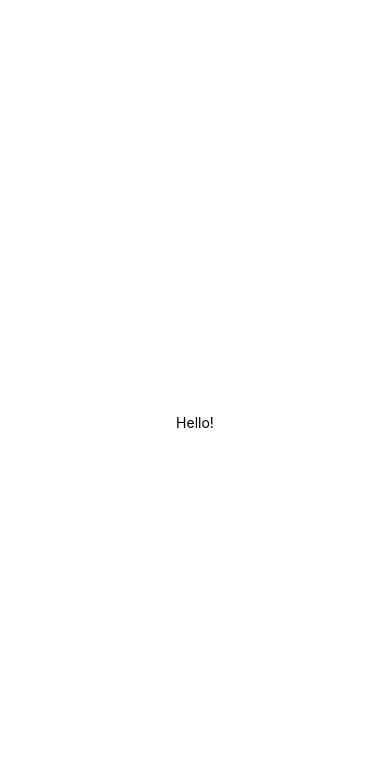
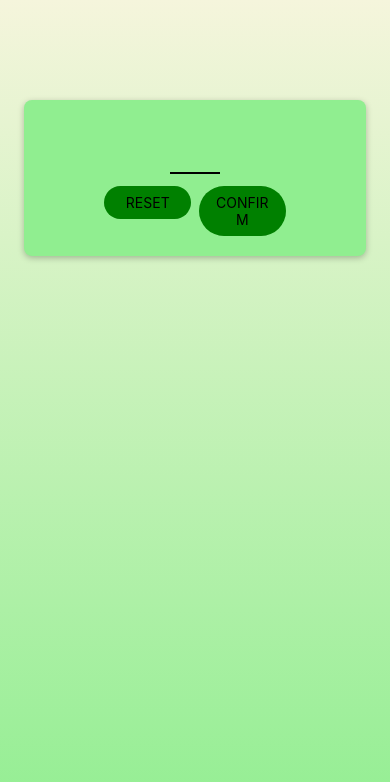
Before and after one commit to kikopocampo/GuessMyNumber-rn, a React Native app: screen / in a window 390 px wide. Shown: the top 782 px of the page. Built offline with nearby package versions, Linux system fonts and the light colour scheme.

Commit message:
style: fix button and background style

```diff
--- a/App.js
+++ b/App.js
@@ -1,20 +1,17 @@
-import { StatusBar } from "expo-status-bar";
-import { StyleSheet, Text, View } from "react-native";
+import { StyleSheet } from "react-native";
+import StartGameScreen from "./screens/StartGame";
+import { LinearGradient } from "expo-linear-gradient";
 
 export default function App() {
   return (
-    <View style={styles.container}>
-      <Text>Hello!</Text>
-      <StatusBar style="auto" />
-    </View>
+    <LinearGradient colors={["beige", "lightgreen"]} style={styles.rootScreen}>
+      <StartGameScreen />
+    </LinearGradient>
   );
 }
 
 const styles = StyleSheet.create({
-  container: {
+  rootScreen: {
     flex: 1,
-    backgroundColor: "#fff",
-    alignItems: "center",
-    justifyContent: "center",
   },
 });
--- /dev/null
+++ b/components/PrimaryButton.js
@@ -0,0 +1,40 @@
+import { View, Text, Pressable, StyleSheet } from "react-native";
+
+function PrimaryButton({ children }) {
+  return (
+    <View style={style.buttonOuterContainer}>
+      <Pressable
+        style={({ pressed }) =>
+          pressed
+            ? [style.pressed, style.buttonInnerContainer]
+            : style.buttonInnerContainer
+        }
+        onPress={() => console.log("PRESSED")}
+      >
+        <Text style={style.button}>{children}</Text>
+      </Pressable>
+    </View>
+  );
+}
+
+const style = StyleSheet.create({
+  buttonOuterContainer: { borderRadius: 28, margin: 4, overflow: "hidden" },
+  buttonInnerContainer: {
+    backgroundColor: "green",
+    paddingVertical: 8,
+    paddingHorizontal: 16,
+    elevation: 2,
+    shadowColor: "black",
+    shadowOffset: { width: 0, height: 2 },
+    shadowRadius: 6,
+    shadowOpacity: 0.25,
+  },
+  button: {
+    textAlign: "center",
+  },
+  pressed: {
+    opacity: 0.75,
+  },
+});
+
+export default PrimaryButton;
--- a/package.json
+++ b/package.json
@@ -12,7 +12,8 @@
     "expo": "~47.0.12",
     "expo-status-bar": "~1.4.2",
     "react": "18.1.0",
-    "react-native": "0.70.5"
+    "react-native": "0.70.5",
+    "expo-linear-gradient": "~12.0.1"
   },
   "devDependencies": {
     "@babel/core": "^7.12.9"
--- a/screens/StartGame.js
+++ b/screens/StartGame.js
@@ -0,0 +1,56 @@
+import { TextInput, View, StyleSheet } from "react-native";
+import PrimaryButton from "../components/PrimaryButton";
+
+function StartGameScreen() {
+  return (
+    <View style={styles.inputContainer}>
+      <TextInput
+        style={styles.numberInput}
+        maxLength={2}
+        keyboardType="number-pad"
+      />
+      <View style={styles.buttonsContainer}>
+        <View style={styles.buttonContainer}>
+          <PrimaryButton>RESET</PrimaryButton>
+        </View>
+        <View style={styles.buttonContainer}>
+          <PrimaryButton>CONFIRM</PrimaryButton>
+        </View>
+      </View>
+    </View>
+  );
+}
+
+const styles = StyleSheet.create({
+  inputContainer: {
+    justifyContent: "center",
+    alignItems: "center",
+    marginTop: 100,
+    marginHorizontal: 24,
+    borderRadius: 8,
+    padding: 16,
+    backgroundColor: "lightgreen",
+    shadowColor: "black",
+    shadowOffset: { width: 0, height: 2 },
+    shadowRadius: 6,
+    shadowOpacity: 0.25,
+  },
+  buttonsContainer: {
+    flexDirection: "row",
+  },
+  buttonContainer: {
+    flex: 1,
+  },
+  numberInput: {
+    height: 50,
+    fontSize: 32,
+    width: 50,
+    borderBottomColor: "black",
+    borderBottomWidth: 2,
+    marginVertical: 8,
+    fontWeight: "bold",
+    textAlign: "center",
+  },
+});
+
+export default StartGameScreen;
```
Also changed, not shown: 1 other file (tests, documents, lock files or other folders).
